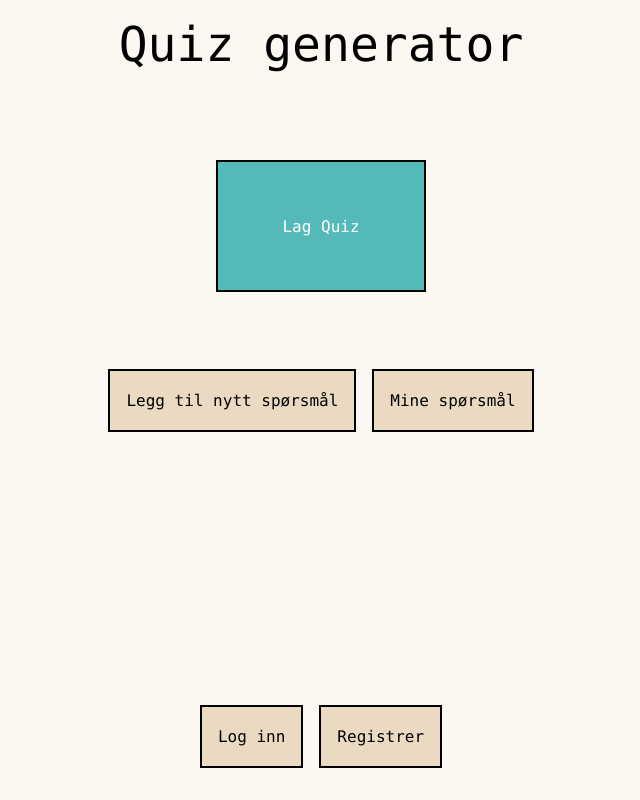
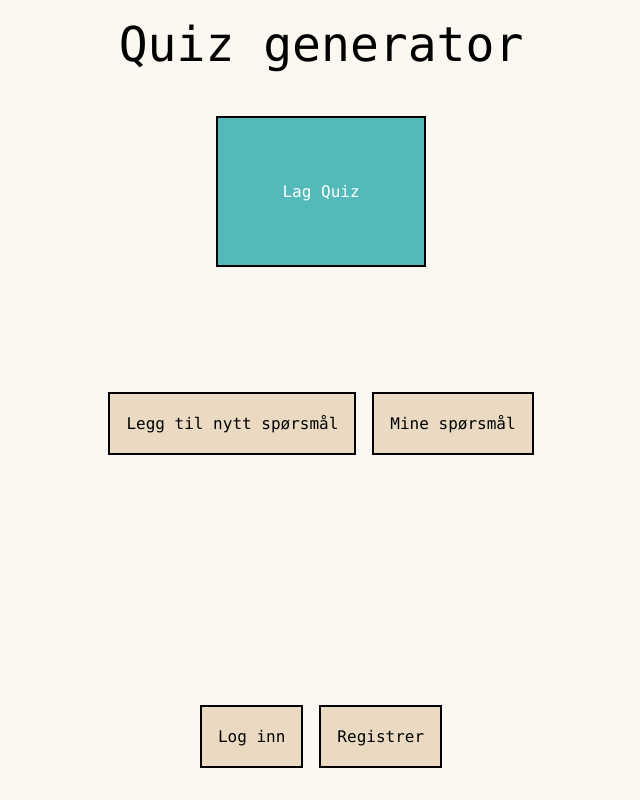
Before and after one commit to bekk/firebase-workshop, a React (Create React App) app: page / in a window 1280 px wide. Shown: the whole page, without its empty margins (319-959 px from the left). Built offline with nearby package versions, Linux system fonts and the light colour scheme; no server answers.

Commit message:
Some design adjustments

```diff
--- a/src/Containers/Home.js
+++ b/src/Containers/Home.js
@@ -16,16 +16,11 @@ const UserManagement = ({user, navigate}) => {
     </div>)
 }
 
-// eslint-disable-next-line react/prop-types
-const onCreateQuiz = (navigate) => {
-    createQuiz().then(quiz =>{
-        navigate('/quiz', { state: quiz } )
-    })
-}
-
 const Home = () => {
     const navigate = useNavigate();
     const [user, setUser] = useState();
+    const [error, setError] = useState('');
+
 
     useEffect(() =>{
         const unsubscribe = auth.onAuthStateChanged(authUser => authUser ? setUser(authUser) : setUser(null));
@@ -36,7 +31,17 @@ const Home = () => {
     return (
         <Container>
             <HomeHeader>Quiz generator</HomeHeader>
-            <CreateQuizButton onClick={ () => onCreateQuiz(navigate) }>Lag Quiz</CreateQuizButton>
+            <CreateQuizButton onClick={ () =>  createQuiz()
+                .then(quiz =>{
+                    navigate('/quiz', { state: quiz } )
+                })
+                .catch(error => {
+                    setError(error)
+                })
+            }
+            >Lag Quiz
+            </CreateQuizButton>
+            { error && <h1 style={ {color: '#D885A3', marginTop: '1em'} }>{ error }</h1> }
             <ButtonsContainer>
                 <button  onClick={ () => navigate('question') }>Legg til nytt spørsmål</button>
                 <button style={ {marginLeft: '1em'} } onClick={ () => navigate('questions') }>Mine spørsmål</button>
@@ -68,18 +73,13 @@ const ButtonsContainer = styled.div`
     flex-direction: row;
     align-items: center;
     justify-content: center;
-    top: 50%;
-    bottom: 50%;
-    position: absolute;
+    margin-top: 10%;
 `
 
 const CreateQuizButton = styled.button`
     background-color: #54BAB9;
     padding: 4em;
     color: white;
-    top: 20%;
-    bottom: 80%;
-    position: absolute;
 `
 
 const UserManagementContainer = styled.div`
--- a/src/Containers/Login.js
+++ b/src/Containers/Login.js
@@ -45,6 +45,7 @@ function Login() {
                 <div>
                     <Link to="/reset">Glemt passord?</Link>
                 </div>
+                <br/>
                 <div>
                     <Link to="/register">Register deg</Link>
                 </div>
--- a/src/Containers/Questions.js
+++ b/src/Containers/Questions.js
@@ -43,7 +43,7 @@ const Questions = () => {
             </div>
             <QuestionsContainer>
                 <QuestionsHeader>Spørsmål</QuestionsHeader>
-                { questions.length == 0 && <h1>Her var det tomt! Kanskje du kan lage noen spørsmål?</h1> }
+                { questions.length == 0 && <InfoText>Her var det tomt! Kanskje du vil lage noen spørsmål? <br/><br/> Eller logge inn, hvis du ikke har gjort det :) </InfoText> }
                 { questions.length > 0 && <Table>
                     <thead>
                         <TableRow>
@@ -77,8 +77,15 @@ const TableDataHead = styled.td`
 const TableData = styled.td`
     padding: 5px;
     cursor: pointer;
+`
 
+const InfoText = styled.h1`
+    align-items: center;
+    margin-left: 10%;
+    margin-right: 10%;
+    text-align: center;
 `
+
 const QuestionsContainer = styled.div`
     margin: 1em;
     display: flex;
--- a/src/utils/firebase.js
+++ b/src/utils/firebase.js
@@ -179,6 +179,11 @@ const getCurrentUserId = () => {
 }
 
 const createQuiz = async () => {
+    const auth = getAuth();
+
+    if(!auth || !auth.currentUser) {
+        return Promise.reject('Du må være logget inn for å lage en quiz')
+    }
 
     const questionsSnapshot = await getQuestions()
     const usersSnapshot = await getUsers()
```
